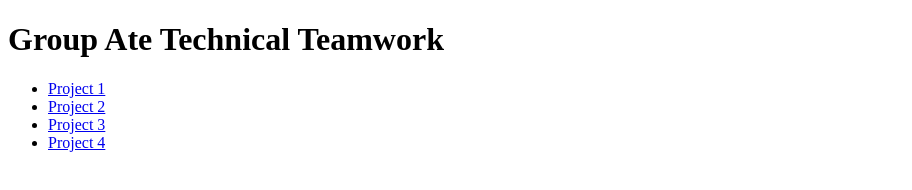
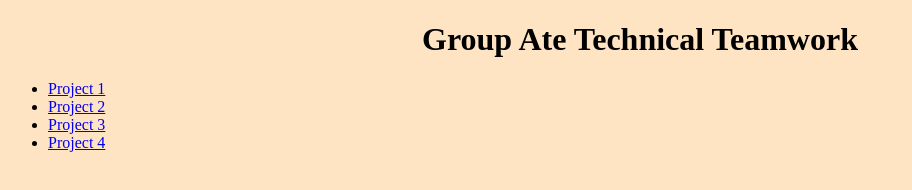
Before and after one commit to TheAllred/groupATE, a plain HTML site: page index.html in a window 1280 px wide. Shown: the whole page, without its empty margins (0-912 px from the left). Drawn offline with Linux system fonts and the light colour scheme.

Commit message:
Css basic

```diff
--- a/index.html
+++ b/index.html
@@ -8,7 +8,7 @@
     <title>Group ATE Home Page</title>
 </head>
 <body>
-    <h1 name="titlehead" id="titlehead">Group Ate Technical Teamwork</h1>
+    <h1 name="titlehead" class="titlehead">Group Ate Technical Teamwork</h1>
     <ul name="projectlist">
         <li><a href="project1.pdf">Project 1</a></li>
         <li><a href="project2.pdf">Project 2</a></li>
--- a/style.css
+++ b/style.css
@@ -0,0 +1,7 @@
+body {
+    background-color:bisque;
+}
+
+.titlehead {
+    text-align: center;
+}
```
